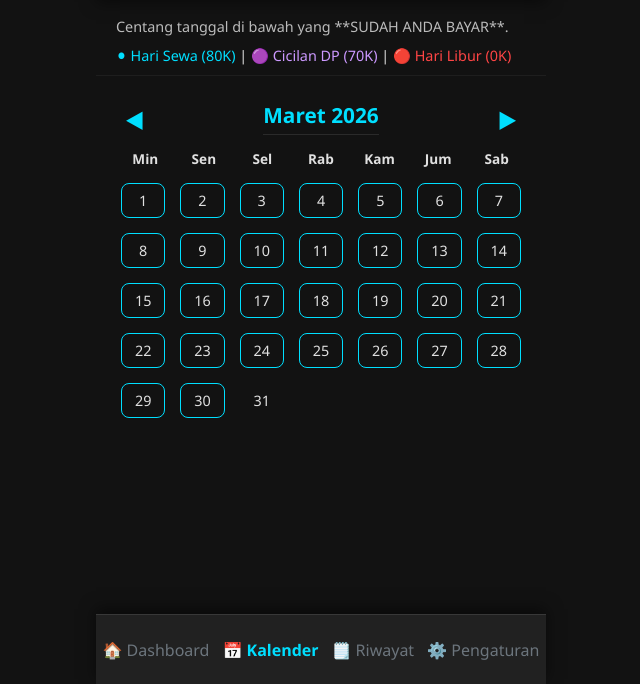
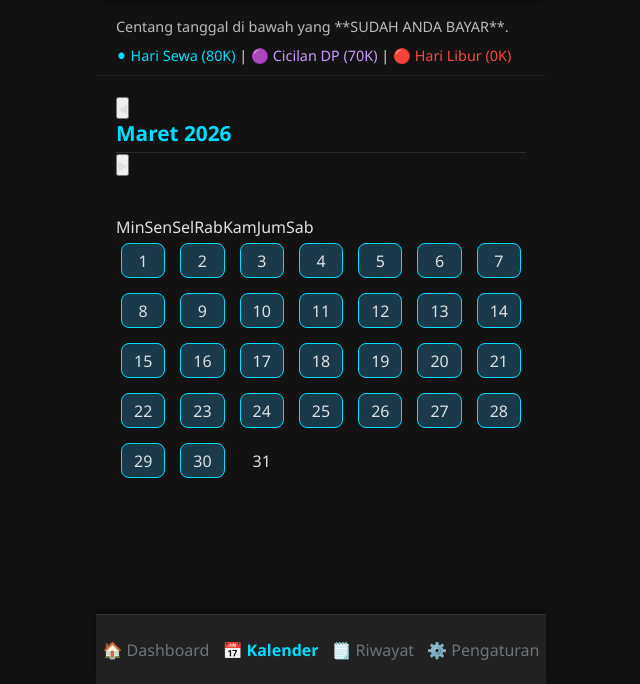
Before and after one commit to punyaaris1-lang/makarental, a website: page calendar.html in a window 1280 px wide. Shown: the part 116-800 px from the top of the page, without its empty margins (319-959 px from the left). Drawn offline with Linux system fonts and the light colour scheme.

Commit message:
Update calendar-styles.css

```diff
--- a/calendar-styles.css
+++ b/calendar-styles.css
@@ -1,48 +1,24 @@
-/* calendar-styles.css - CSS KHUSUS UNTUK KALENDER SEWA */
+/* calendar-styles.css - CSS KHUSUS UNTUK KALENDER SEWA (ISOLATED FIX) */
 
-/* Ambil variabel warna dari :root di styles.css */
-/* Asumsi warna di styles.css sudah ada */
-
-.calendar-controls {
-    padding: 20px 20px 10px;
+/* Ambil Variabel dari styles.css */
+:root {
+    --primary-neon: #00dfff;
+    --secondary-neon: #39ff14;
+    --holiday-color: #ff4545;
+    --dp-color: #cc99ff;
+    --bg-dark: #121212;
+    --bg-hwb: #1a3a4a; /* Dark Blue */
+    --bg-cdp: #4a3a5e; /* Dark Purple */
+    --bg-hlb: #3a2222; /* Dark Red */
 }
 
-.month-selector {
-    display: flex;
-    justify-content: space-between;
-    align-items: center;
-    color: var(--primary-neon);
-}
-
-.nav-month-btn {
-    background: none;
-    border: none;
-    color: var(--primary-neon);
-    font-size: 1.5em;
-    cursor: pointer;
-    padding: 5px 10px;
-}
-
-.calendar-display {
-    padding: 0 20px 20px;
-}
-
-.weekdays {
-    display: grid;
-    grid-template-columns: repeat(7, 1fr);
-    text-align: center;
-    margin-bottom: 10px;
-    font-weight: 600;
-    color: #999;
-    font-size: 0.85em;
-}
-
+/* Struktur dasar Kalender */
+.calendar-controls, .calendar-display { padding: 20px; }
 .calendar-grid {
     display: grid;
     grid-template-columns: repeat(7, 1fr);
     gap: 5px;
 }
-
 .day {
     display: flex;
     justify-content: center;
@@ -51,7 +27,6 @@
     padding: 5px;
     position: relative;
 }
-
 .day label {
     display: flex;
     justify-content: center;
@@ -60,14 +35,11 @@
     height: 100%;
     border-radius: 8px;
     transition: all 0.2s;
-    font-weight: normal !important;
+    font-weight: normal;
     cursor: pointer;
 }
-
 .day input[type="checkbox"] {
     position: absolute;
-    top: 0;
-    left: 0;
     opacity: 0;
     width: 100%;
     height: 100%;
@@ -75,52 +47,50 @@
     z-index: 3;
 }
 
-/* --- LOGIKA WARNA HARI (Warna Dasar) --- */
-/* Menggunakan selector yang sangat kuat */
+/* --- LOGIKA WARNA HARI (Warna Dasar - FIX) --- */
 
-/* HWB - Hari Wajib Bayar (Neon Biru) */
+/* 1. HWB - Hari Wajib Bayar (Neon Biru) */
 .day.wajib-bayar:not(.paid) label {
-    background-color: var(--bg-hwb) !important;
-    border: 1px solid var(--primary-neon) !important;
-    color: var(--primary-neon) !important;
+    background-color: var(--bg-hwb);
+    border: 1px solid var(--primary-neon);
+    color: var(--primary-neon);
 }
 
-/* CDP - Cicilan DP (Ungu) */
+/* 2. CDP - Cicilan DP (Ungu) */
 .day.cicilan-dp:not(.paid) label {
-    background-color: var(--bg-cdp) !important;
-    color: var(--dp-color) !important;
-    border: 1px solid rgba(204, 153, 255, 0.3) !important;
+    background-color: var(--bg-cdp);
+    color: var(--dp-color);
+    border: 1px solid rgba(204, 153, 255, 0.3);
 }
 
-/* HLB - Hari Libur (Merah) */
+/* 3. HLB - Hari Libur (Merah) */
 .day.holiday label {
-    background-color: var(--bg-hlb) !important;
-    color: var(--holiday-color) !important;
-    border: 1px solid rgba(255, 69, 69, 0.2) !important;
+    background-color: var(--bg-hlb);
+    color: var(--holiday-color);
+    border: 1px solid rgba(255, 69, 69, 0.2);
 }
 
 /* 4. PAID - Hari Sudah Dibayar (Hijau Neon) */
 .day.paid input[type="checkbox"]:checked + label {
-    background-color: var(--secondary-neon) !important;
-    color: var(--bg-dark) !important;
-    box-shadow: 0 0 8px rgba(57, 255, 20, 0.5) !important;
-    border: 1px solid var(--secondary-neon) !important;
-    font-weight: bold !important;
+    background-color: var(--secondary-neon);
+    color: var(--bg-dark);
+    box-shadow: 0 0 8px rgba(57, 255, 20, 0.5);
+    border: 1px solid var(--secondary-neon);
+    font-weight: bold;
+}
+/* Memastikan warna dasar tidak menimpa warna hijau yang sudah dibayar */
+.day.paid label {
+    background-color: var(--secondary-neon);
+    color: var(--bg-dark);
 }
 
-/* Hari yang dinonaktifkan (masa depan atau HLB) */
+/* Lain-lain */
 .day input[disabled] + label {
-    background-color: #1a1a1a !important;
-    color: #555 !important;
-    border: 1px solid #333 !important;
-    cursor: not-allowed !important;
-}
-
-/* --- Lain-lain --- */
-.day .day-number {
-    font-size: 0.9em;
-    z-index: 2;
+    background-color: #1a1a1a;
+    color: #555;
+    border: 1px solid #333;
+    cursor: not-allowed;
 }
 .day.empty {
-    background-color: transparent !important;
+    background-color: transparent;
 }
```
